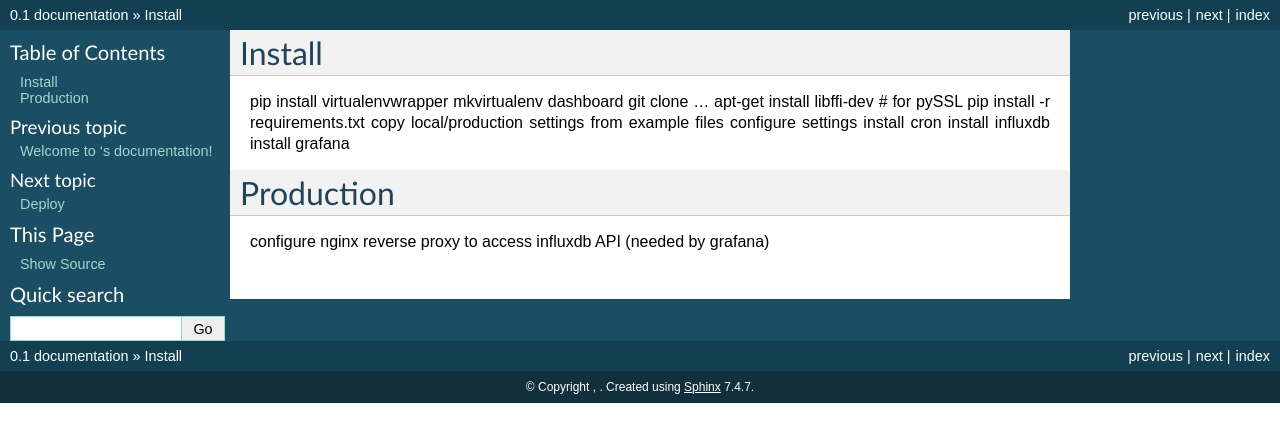
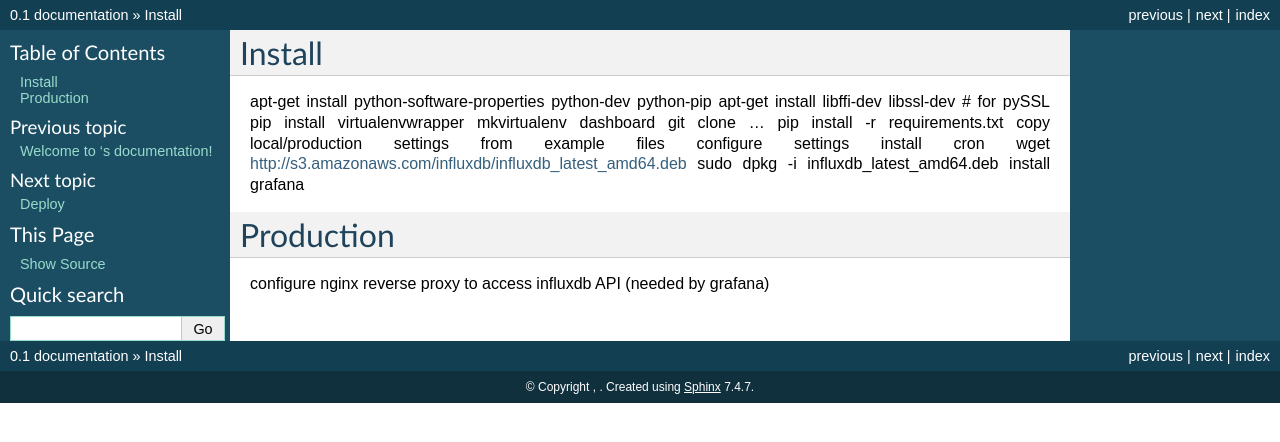
Before and after one commit to nemesifier/django-foss-dashboard, a Sphinx documentation site: the page built from docs/install.rst, in a window 1280 px wide. Shown: the top 442 px of the page. Built offline with Sphinx 7.4.7, drawn with Linux system fonts in a browser that asks for light colours.

Commit message:
install notes refined

```diff
--- a/docs/install.rst
+++ b/docs/install.rst
@@ -1,15 +1,17 @@
 Install
 =======
 
+apt-get install python-software-properties python-dev python-pip
+apt-get install libffi-dev libssl-dev  # for pySSL
 pip install virtualenvwrapper
 mkvirtualenv dashboard
 git clone ...
-apt-get install libffi-dev  # for pySSL
 pip install -r requirements.txt
 copy local/production settings from example files
 configure settings
 install cron
-install influxdb
+wget http://s3.amazonaws.com/influxdb/influxdb_latest_amd64.deb
+sudo dpkg -i influxdb_latest_amd64.deb
 install grafana
 
 Production
```
